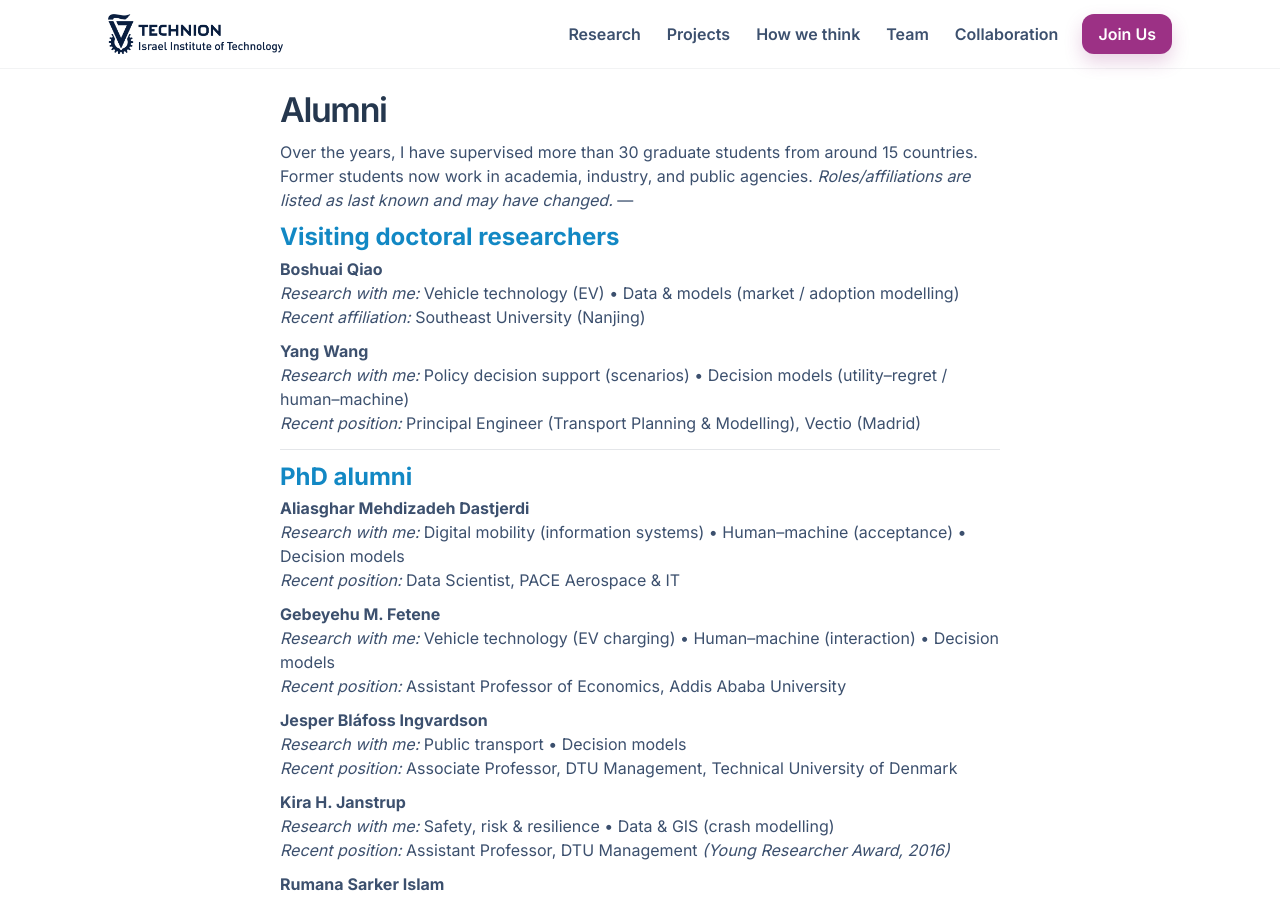
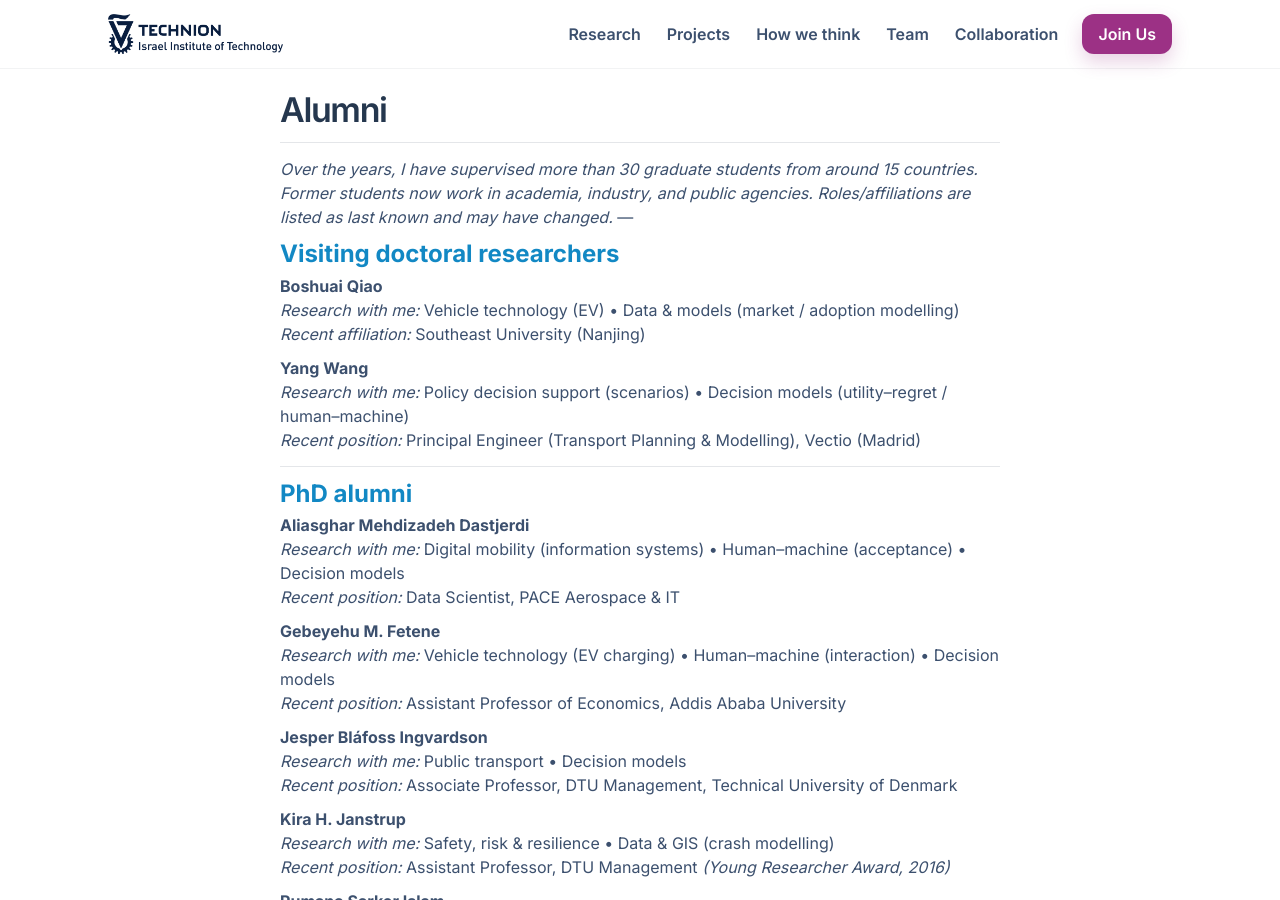
Before and after one commit to tema-technion/tema-technion.github.io, a Jekyll site: the page built from team/alumni.md, in a window 1280 px wide and 900 px high. Built offline with Jekyll 4.4.1, drawn with Linux system fonts in a browser that asks for light colours.

```diff
--- a/team/alumni.md
+++ b/team/alumni.md
@@ -4,8 +4,8 @@ title: Selected Alumni
 permalink: /alumni/
 ---
 # Alumni
-
-Over the years, I have supervised more than 30 graduate students from around 15 countries. Former students now work in academia, industry, and public agencies.
+---
+*Over the years, I have supervised more than 30 graduate students from around 15 countries. Former students now work in academia, industry, and public agencies.*
 *Roles/affiliations are listed as last known and may have changed.*
 ---
 
```
